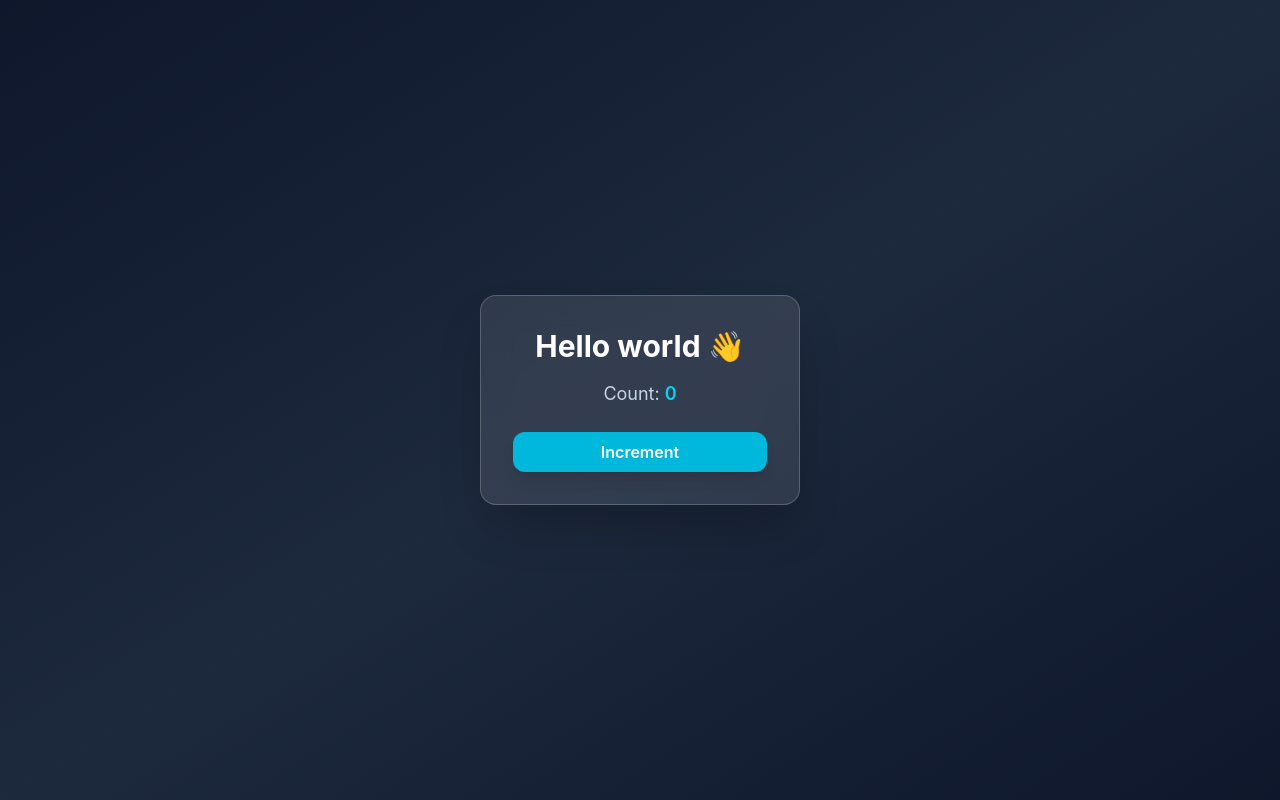
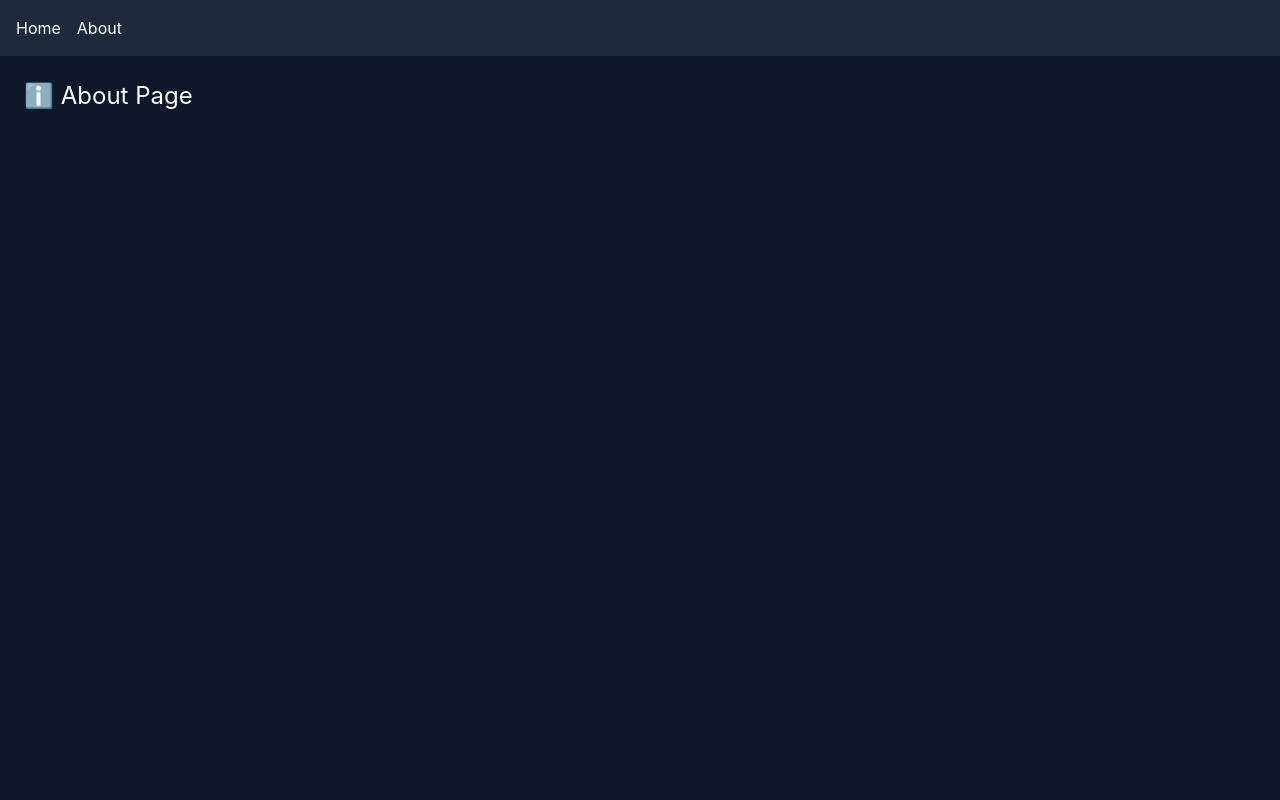
Before and after one commit to savegre-soft/oasis-food-system, a React (Vite) app: page /about in a window 1280 px wide. Built offline with nearby package versions, Linux system fonts and the light colour scheme.

Commit message:
Feat: config router dom

```diff
--- a/package.json
+++ b/package.json
@@ -10,9 +10,11 @@
     "preview": "vite preview"
   },
   "dependencies": {
+    "@supabase/supabase-js": "^2.97.0",
     "@tailwindcss/vite": "^4.2.0",
     "react": "^19.2.0",
     "react-dom": "^19.2.0",
+    "react-router-dom": "^7.13.0",
     "tailwindcss": "^4.2.0"
   },
   "devDependencies": {
--- a/src/App.jsx
+++ b/src/App.jsx
@@ -1,28 +1,27 @@
-import { useState } from "react";
+import { BrowserRouter, Routes, Route, Link } from "react-router-dom"
+import Home from "./pages/Homes"
+import About from "./pages/About"
 
-function App() {
-  const [count, setCount] = useState(0);
+export default function App() {
+  return (
+    <BrowserRouter>
+      <div className="min-h-screen bg-slate-900 text-white">
 
-  return (
-    <>
-      <div className="min-h-screen flex items-center justify-center bg-gradient-to-br from-slate-900 via-slate-800 to-slate-900">
-        <div className="bg-white/10 backdrop-blur-lg p-8 rounded-2xl shadow-2xl border border-white/20 text-center w-80">
-          <h1 className="text-3xl font-bold text-white mb-4">Hello world 👋</h1>
+        {/* Navbar */}
+        <nav className="p-4 bg-slate-800 flex gap-4">
+          <Link to="/" className="hover:text-cyan-400">Home</Link>
+          <Link to="/about" className="hover:text-cyan-400">About</Link>
+        </nav>
 
-          <p className="text-lg text-slate-300 mb-6">
-            Count: <span className="font-semibold text-cyan-400">{count}</span>
-          </p>
+        {/* Routes */}
+        <div className="p-6">
+          <Routes>
+            <Route path="/" element={<Home />} />
+            <Route path="/about" element={<About />} />
+          </Routes>
+        </div>
 
-          <button
-            className="w-full py-2 px-4 rounded-xl bg-cyan-500 hover:bg-cyan-400 transition-all duration-300 text-white font-semibold shadow-lg hover:scale-105 active:scale-95"
-            onClick={() => setCount(count + 1)}
-          >
-            Increment
-          </button>
-        </div>
       </div>
-    </>
-  );
+    </BrowserRouter>
+  )
 }
-
-export default App;
--- /dev/null
+++ b/src/pages/About.jsx
@@ -0,0 +1,7 @@
+export default function About() {
+  return (
+    <div className="text-white text-2xl">
+      ℹ️ About Page
+    </div>
+  )
+}
--- /dev/null
+++ b/src/pages/Homes.jsx
@@ -0,0 +1,7 @@
+export default function About() {
+  return (
+    <div className="text-white text-2xl">
+      ℹ️ Home
+    </div>
+  )
+}
```
Also changed, not shown: 1 other file (tests, documents, lock files or other folders).
